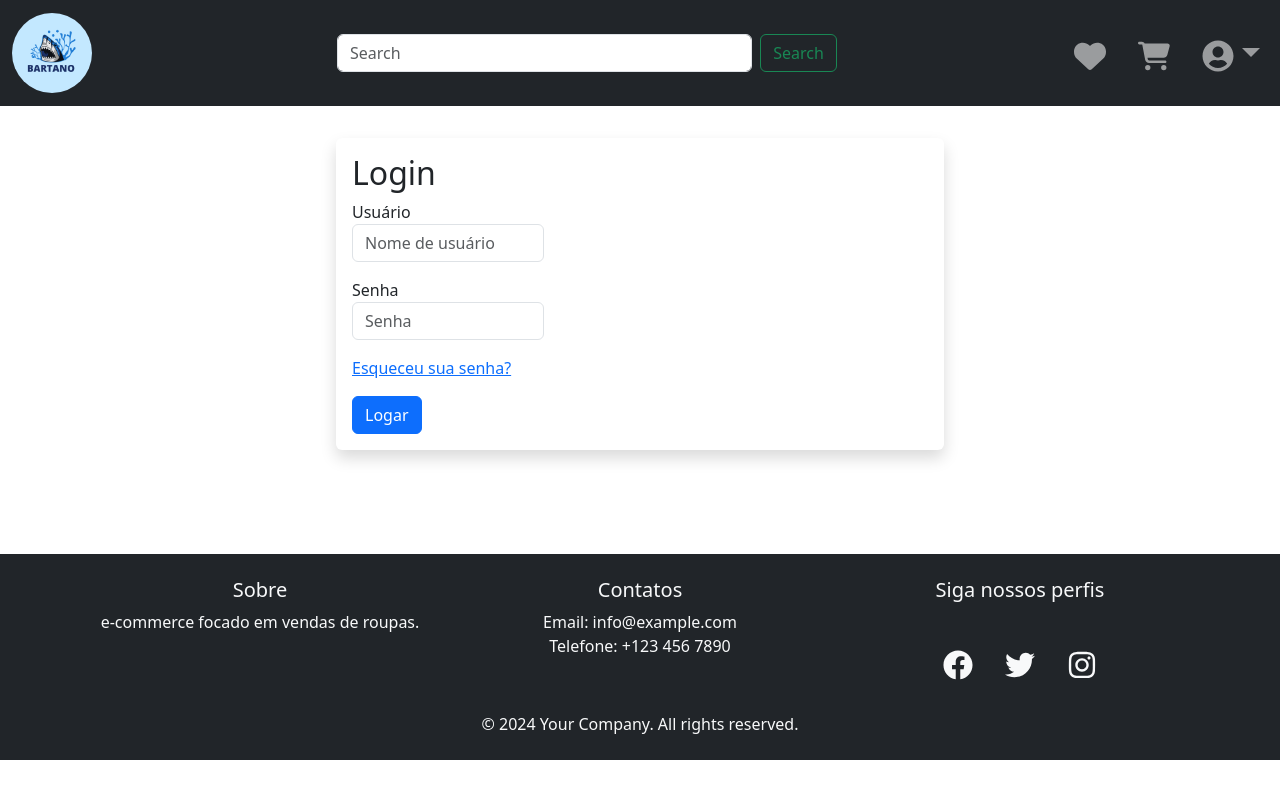
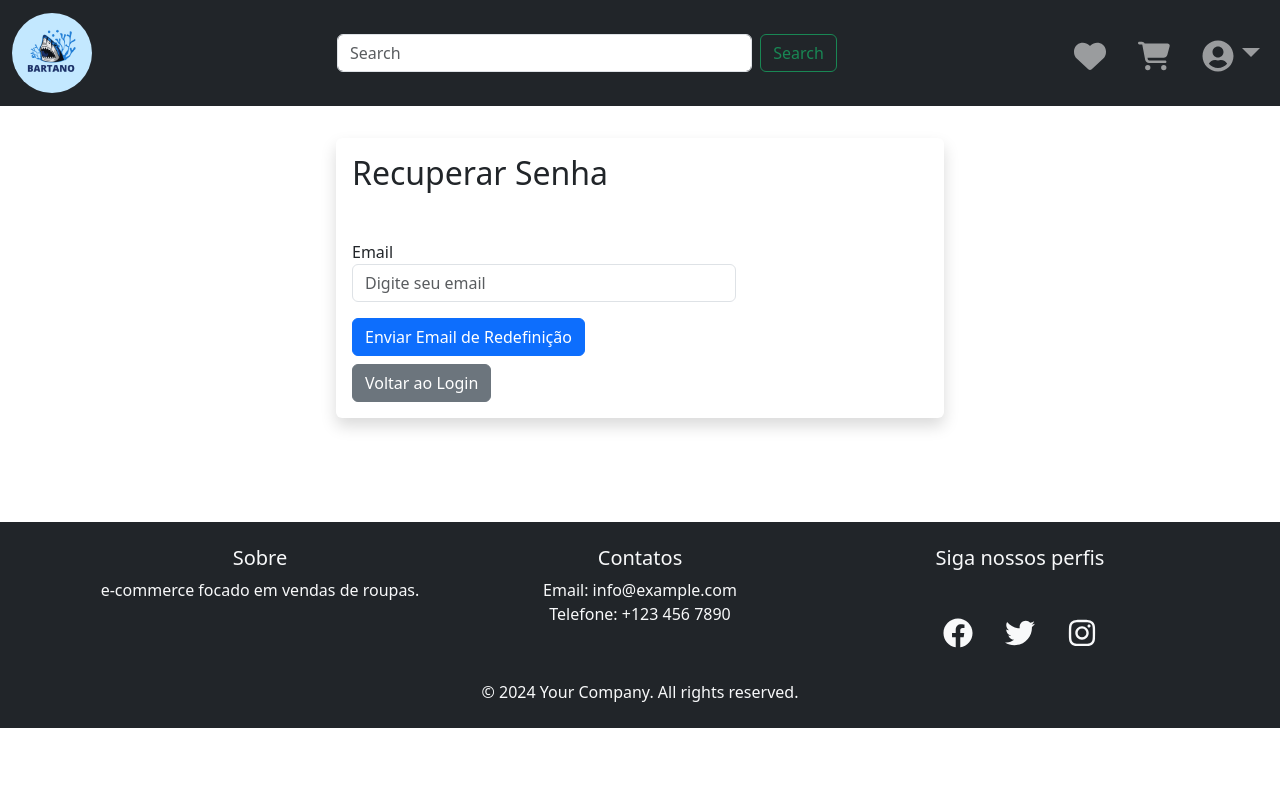
Before and after one commit to ArturMineiro/e-commerce, a React (Vite) app: page /login in a window 1280 px wide. Both pictures are taken after a click on the link "Esqueceu sua senha?". Built offline with nearby package versions, Linux system fonts and the light colour scheme.

Commit message:
esqueceu a senha

```diff
--- a/src/pages/Login.tsx
+++ b/src/pages/Login.tsx
@@ -1,10 +1,37 @@
-import React from 'react';
+import React, {useState} from 'react';
 
 function Login() {
+  const [isForgotPassword, setIsForgotPassword] = useState(false);
+
+  const handleForgotPasswordClick = () => {
+    setIsForgotPassword(true);
+  };
+
+  const handleBackToLoginClick = () => {
+    setIsForgotPassword(false);
+  };
+
   return (
-    <div className="d-flex justify-content-center align-items-center ">
-    <div className="login-container w-50 ">
+    <div className="d-flex justify-content-center align-items-center">
+      <div className="login-container w-50">
         <div className="login-form shadow p-3 mb-5 bg-white rounded">
+          {isForgotPassword ? (
+            <>
+              <h2>Recuperar Senha</h2>
+              <form>
+                <div className="form-row mt-5">
+                  <div className="col-md-8 mb-3 ">
+                    <label htmlFor="email">Email</label>
+                    <input type="email" className="form-control" id="email" placeholder="Digite seu email" required />
+                  </div>
+                  <button className="btn btn-primary mr-2" type="submit">Enviar Email de Redefinição</button>
+                  <button className="btn btn-secondary d-flex justify-content-end mt-2" type="button" onClick={handleBackToLoginClick}>Voltar ao Login</button>
+                </div>
+
+              </form>
+            </>
+          ) : (
+            <>
               <h2>Login</h2>
               <form>
                 <div className="form-row">
@@ -19,11 +46,13 @@ function Login() {
                 </div>
                 <div className="form-row">
                   <div className="col-md-4 mb-3">
-              <a href="#" className="text-primary">Esqueceu sua senha?</a>
+                    <a href="#" className="text-primary" onClick={handleForgotPasswordClick}>Esqueceu sua senha?</a>
                   </div>
                 </div>
                 <button className="btn btn-primary" type="submit">Logar</button>
               </form>
+            </>
+          )}
         </div>
       </div>
     </div>
```
Lines whose indentation alone changed are shown as unchanged.
